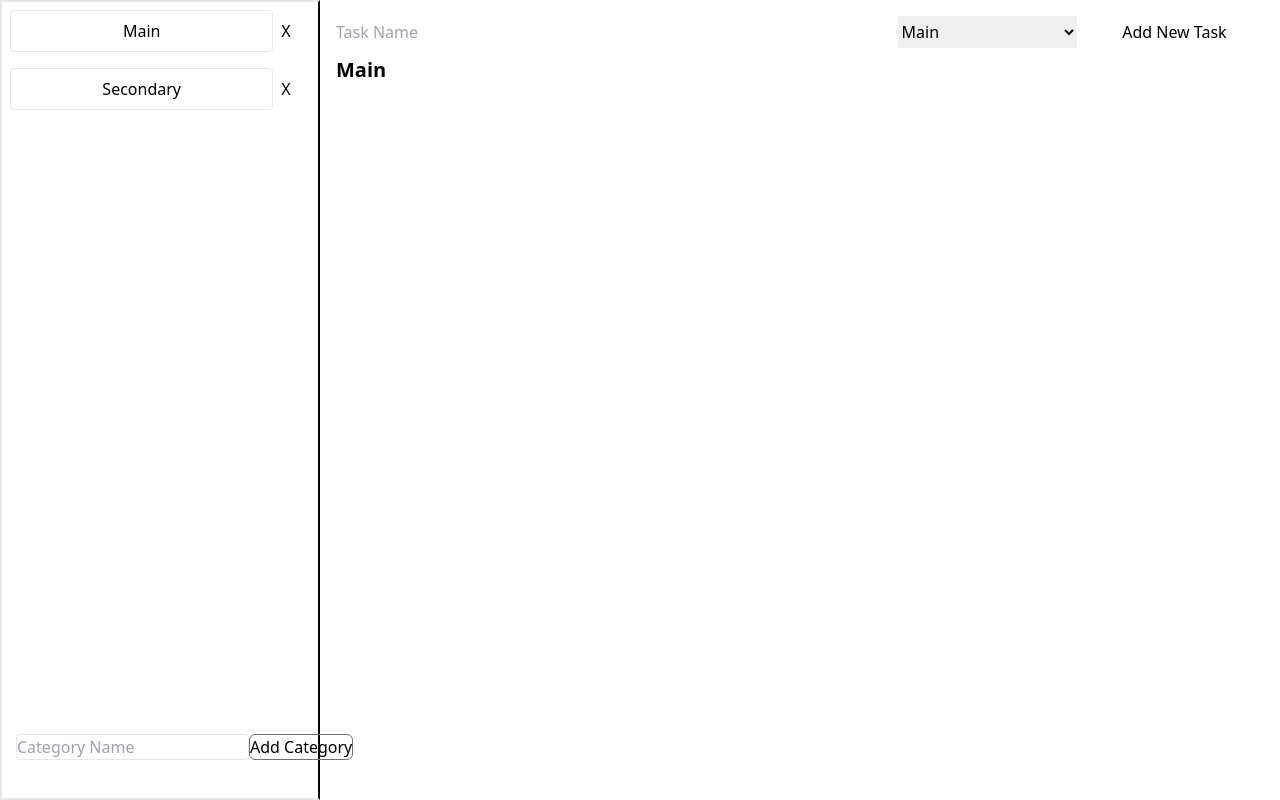
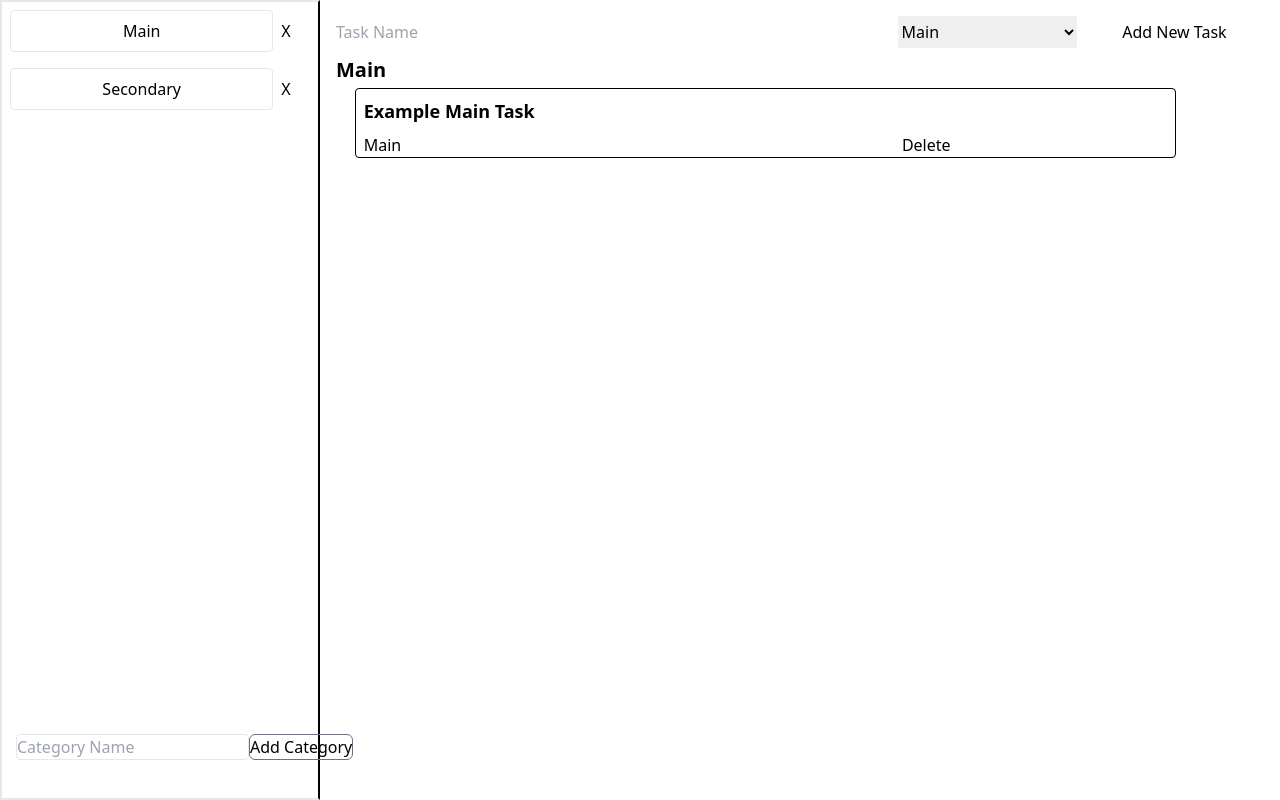
Before and after one commit to Eve-Drake/Project-Management-App, a React (Vite) app: page / in a window 1280 px wide. Built offline with nearby package versions, Linux system fonts and the light colour scheme.

Commit message:
error fix

```diff
--- a/src/App.tsx
+++ b/src/App.tsx
@@ -8,7 +8,7 @@ import './index.css'
 import TaskContext from "./features/state/TaskContex"
 
 function App() {
-  const {tasks, setTasks} = useContext(TaskContext)
+  const [tasks, setTasks] = useState<Task[]>([{task:'Example Main Task', id: 0, category: 'Main', complete : false}, {task:'Example Secondary Task', id: 1, category: 'Secondary', complete : false}])
   const [categories, setCategories] =  useState<string[]>(['Main', 'Secondary'])
   const [activeTaskArray, setActiveTaskArray] = useState<Task[]>([])
   const [activeCategory, setActiveCategory] = useState<string>('Main');
--- a/src/features/state/TaskContex.tsx
+++ b/src/features/state/TaskContex.tsx
@@ -6,7 +6,8 @@ interface Props {
 }
 
 interface TaskContexInterface {
-    tasks: [Task[], React.Dispatch<React.SetStateAction<Task[]>>],
+    tasks: Task[]
+    setTasks: React.Dispatch<React.SetStateAction<Task[]>>
 
 }
 
@@ -17,7 +18,7 @@ export function TasksProvider({ children }: Props){
     const [tasks, setTasks] = useState<Task[]>([{task:'Example Main Task', id: 0, category: 'Main', complete : false}, {task:'Example Secondary Task', id: 1, category: 'Secondary', complete : false}])
 
     return(
-        <TaskContext.Provider value={{tasks: [tasks, setTasks] }}>
+        <TaskContext.Provider value={{tasks, setTasks}}>
             {children}
         </TaskContext.Provider>
     )
```
